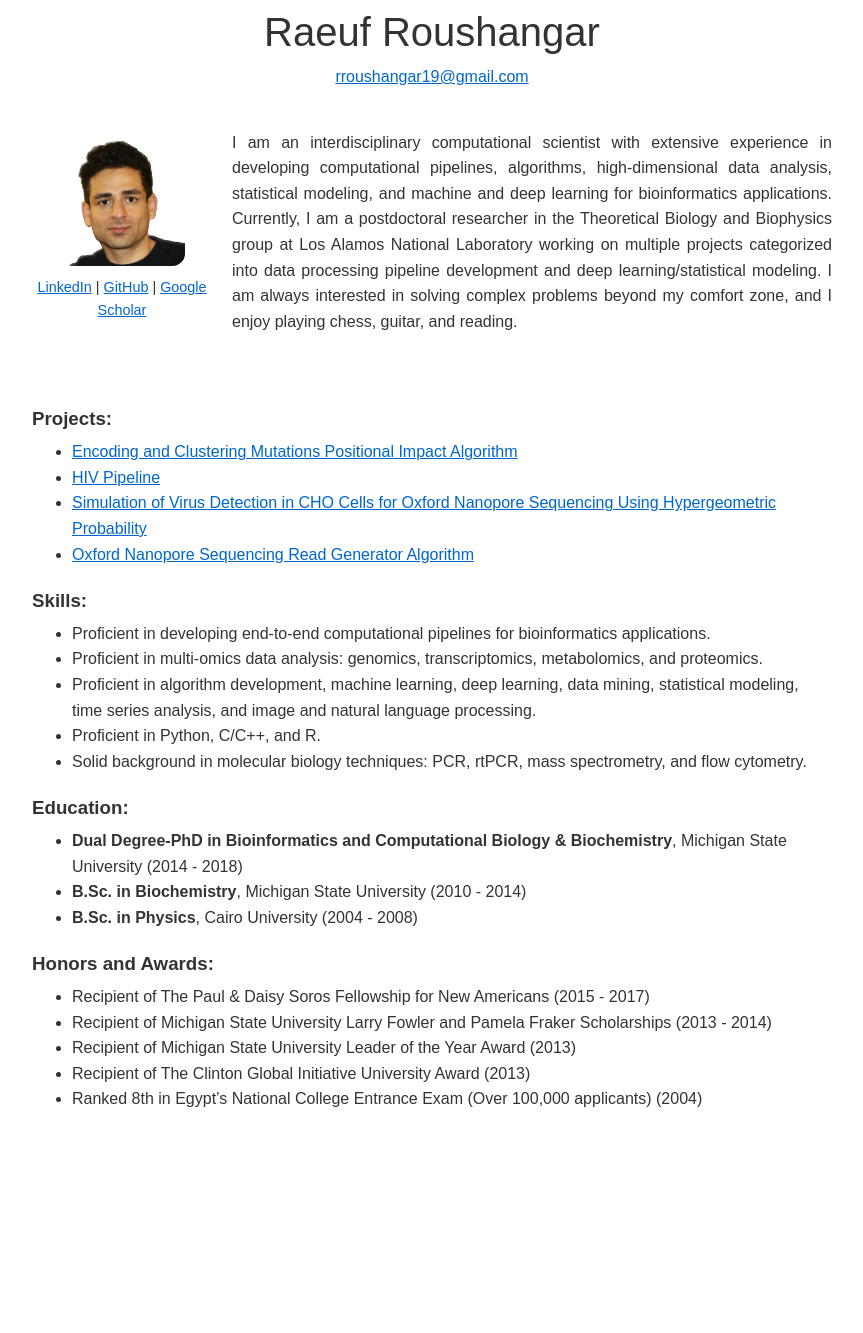
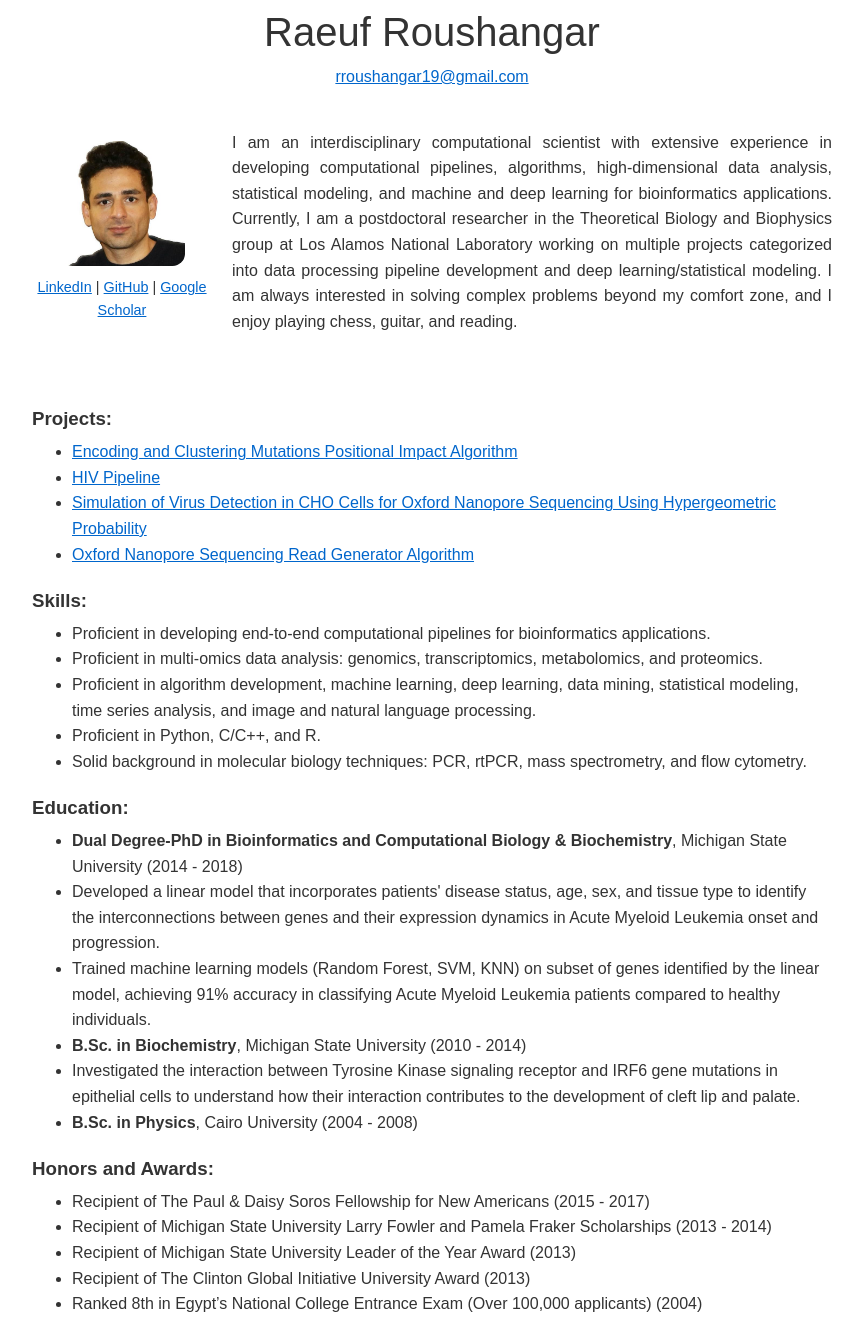
Before and after one commit to raeufroushangar/raeufroushangar.com, a Jekyll site: the page built from index.html, in a window 1280 px wide. Shown: the whole page, without its empty margins (208-1071 px from the left). Built offline with Jekyll 4.4.1, drawn with Linux system fonts in a browser that asks for light colours; before the commit the page ends 1128 px from its top, so only the background shows below that.

Commit message:
Updated Education section.

```diff
--- a/index.html
+++ b/index.html
@@ -45,7 +45,11 @@ title: Home
 <h3 style="margin-bottom: 5px;">Education:</h3>
 <ul style="margin-top: 0;">
   <li><strong>Dual Degree-PhD in Bioinformatics and Computational Biology & Biochemistry</strong>, Michigan State University (2014 - 2018)</li>
+    <li>Developed a linear model that incorporates patients' disease status, age, sex, and tissue type to identify the interconnections between genes and their expression dynamics in Acute Myeloid Leukemia onset and progression.</li>
+    <li>Trained machine learning models (Random Forest, SVM, KNN) on subset of genes identified by the linear model, achieving 91% accuracy in classifying Acute Myeloid Leukemia patients compared to healthy individuals.</li>
+
   <li><strong>B.Sc. in Biochemistry</strong>, Michigan State University (2010 - 2014)</li>
+    <li>Investigated the interaction between Tyrosine Kinase signaling receptor and IRF6 gene mutations in epithelial cells to understand how their interaction contributes to the development of cleft lip and palate.</li>
   <li><strong>B.Sc. in Physics</strong>, Cairo University (2004 - 2008)</li>
 </ul>
 
```
